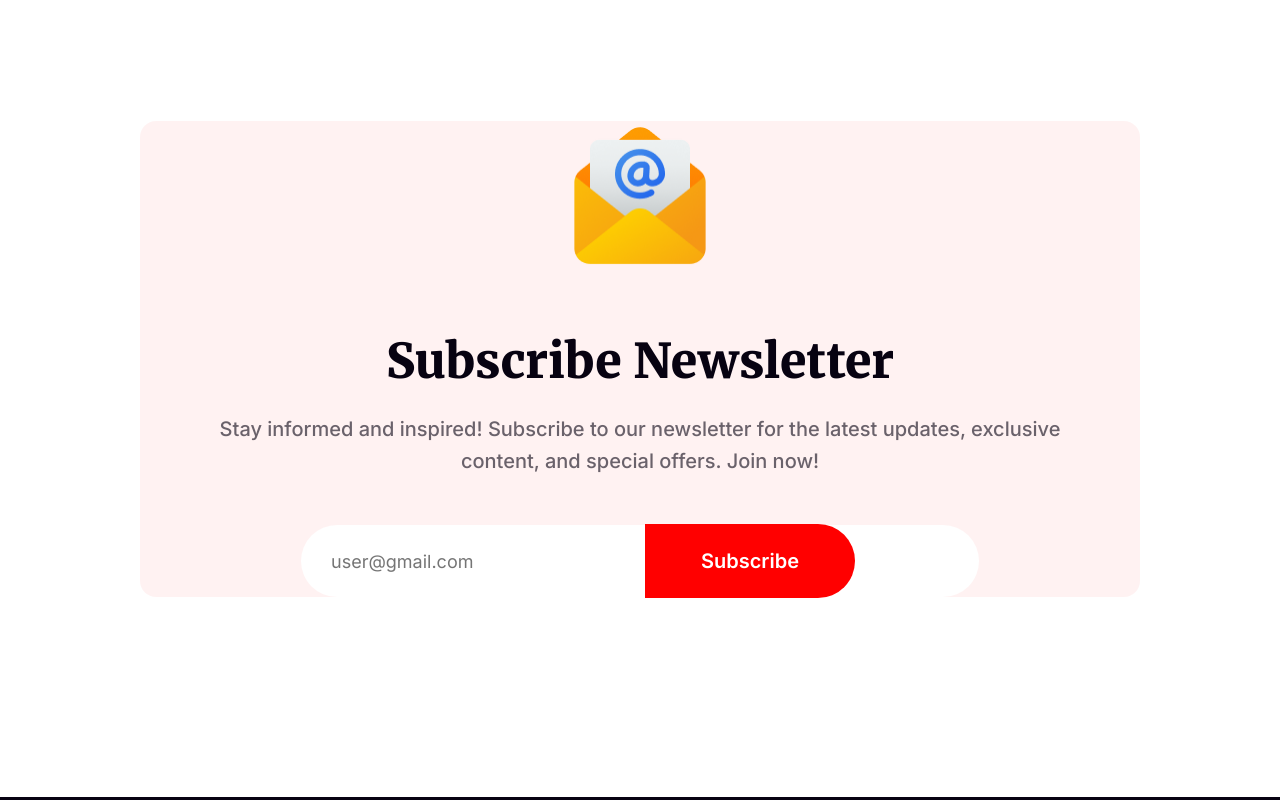
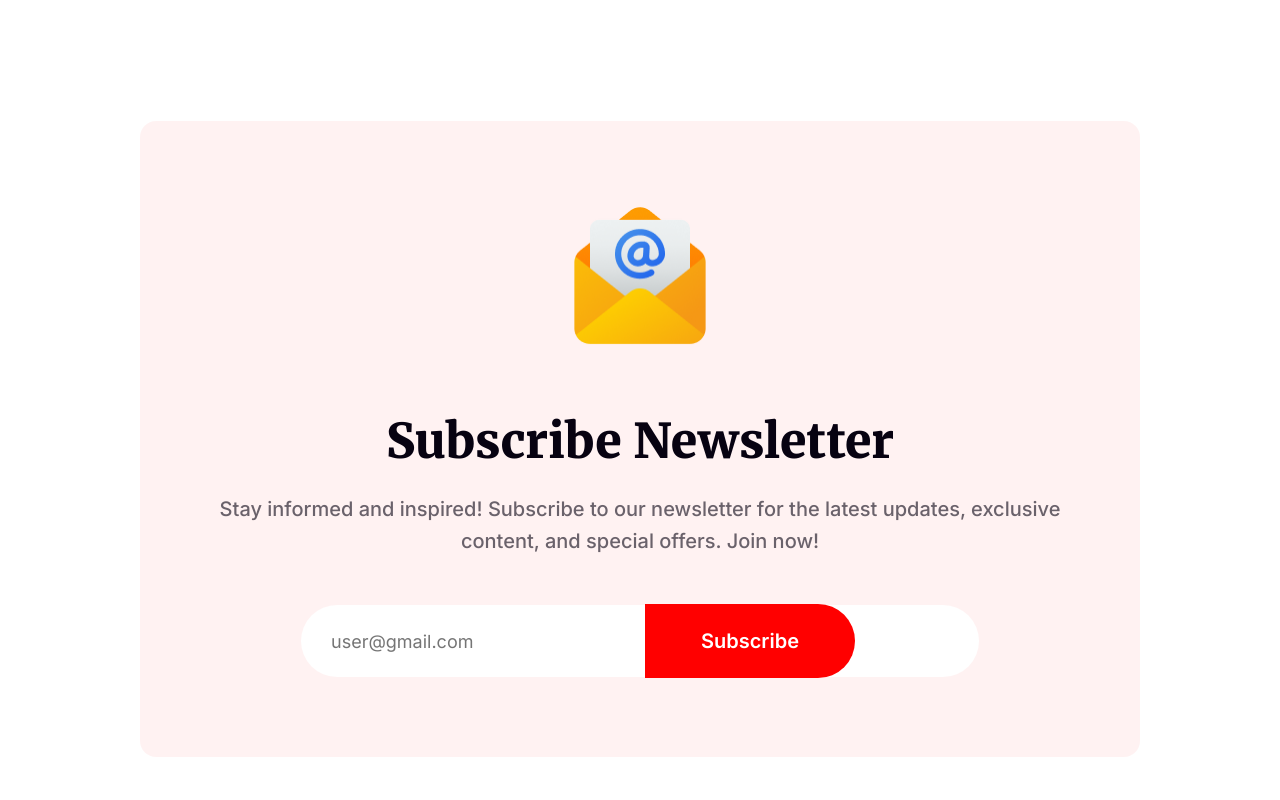
Before and after one commit to Mahbub049/B9-A1-Mahbub, a plain HTML site: page index.html in a window 1280 px wide. Shown: the part 7040-7840 px from the top of the page. Drawn offline with Linux system fonts and the light colour scheme.

Commit message:
final commit with minor changes

```diff
--- a/styles/style.css
+++ b/styles/style.css
@@ -334,6 +334,8 @@ body{
     border-radius: 16px;
     background: rgba(255, 0, 0, 0.05);
     margin-top: 200px;
+    padding-top: 80px;
+    padding-bottom: 80px;
 }
 .email{
     width: 150px;
@@ -376,7 +378,7 @@ body{
 }
 .input-btn{
     position: relative;
-    margin-bottom: 200px;
+    /* margin-bottom: 200px; */
 }
 
 /* Foooter */
```
